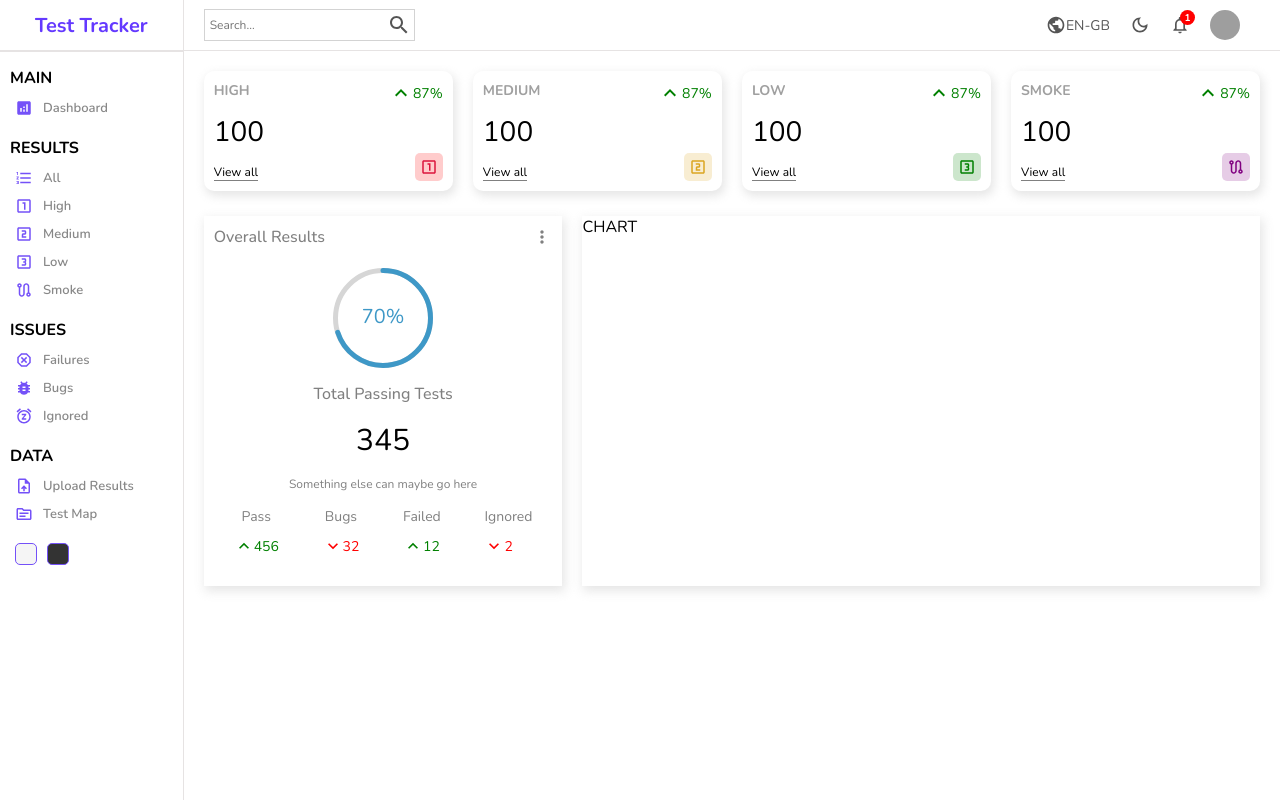
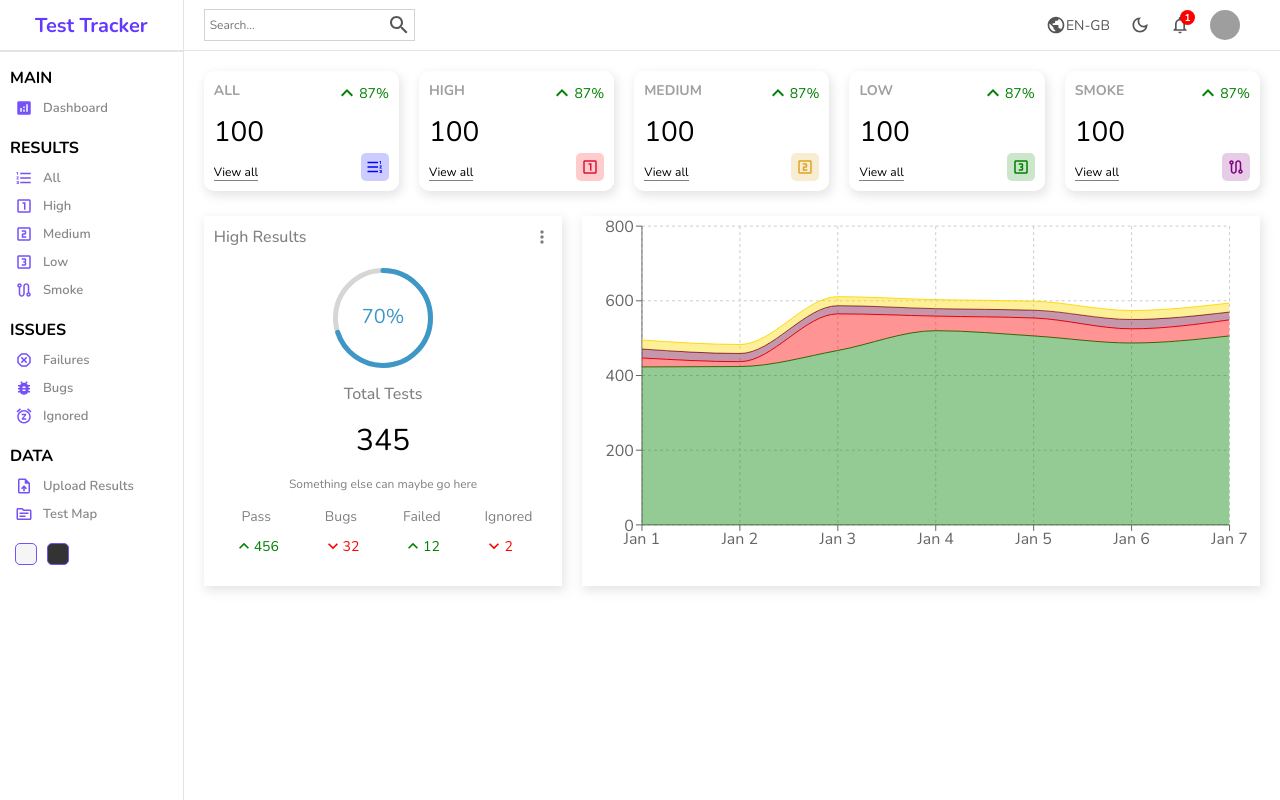
Before and after one commit to robbbowes/react-dashboard, a React (Create React App) app: page / in a window 1280 px wide. Built offline with nearby package versions, Linux system fonts and the light colour scheme; grey boxes are pictures that could not be loaded.

Commit message:
Add chart

```diff
--- a/package.json
+++ b/package.json
@@ -15,6 +15,7 @@
     "react-dom": "^18.2.0",
     "react-router-dom": "^6.4.5",
     "react-scripts": "5.0.1",
+    "recharts": "^2.2.0",
     "sass": "^1.56.2",
     "web-vitals": "^2.1.4"
   },
--- a/src/components/chart/Chart.jsx
+++ b/src/components/chart/Chart.jsx
@@ -1,9 +1,85 @@
 import './chart.scss';
 
+import { AreaChart, Area, XAxis, YAxis, CartesianGrid, Tooltip, ResponsiveContainer } from 'recharts';
+
 const Chart = () => {
+
+    const data = [
+        {
+            name: 'Jan 1',
+            pass: 423,
+            bugs: 24,
+            failed: 24,
+            ignored: 24,
+        },
+        {
+            name: 'Jan 2',
+            pass: 424,
+            bugs: 13,
+            failed: 22,
+            ignored: 24,
+        },
+        {
+            name: 'Jan 3',
+            pass: 467,
+            bugs: 98,
+            failed: 22,
+            ignored: 24,
+        },
+        {
+            name: 'Jan 4',
+            pass: 520,
+            bugs: 39,
+            failed: 20,
+            ignored: 24,
+        },
+        {
+            name: 'Jan 5',
+            pass: 506,
+            bugs: 48,
+            failed: 21,
+            ignored: 24,
+        },
+        {
+            name: 'Jan 6',
+            pass: 487,
+            bugs: 38,
+            failed: 25,
+            ignored: 24,
+        },
+        {
+            name: 'Jan 7',
+            pass: 506,
+            bugs: 43,
+            failed: 21,
+            ignored: 24,
+        },
+    ];
+
     return (
         <div className='chart'>
-            CHART
+            <ResponsiveContainer width="100%" aspect={2 / 1} >
+                <AreaChart
+                    width={500}
+                    height={400}
+                    data={data}
+                    margin={{
+                        top: 10,
+                        right: 30,
+                        left: 0,
+                        bottom: 0,
+                    }}
+                >
+                    <CartesianGrid strokeDasharray="3 3" />
+                    <XAxis dataKey="name" />
+                    <YAxis />
+                    <Tooltip />
+                    <Area type="monotone" dataKey="pass" stackId="1" stroke="rgb(0, 128, 0)" fill="rgb(0, 128, 0, 0.7)" />
+                    <Area type="monotone" dataKey="bugs" stackId="1" stroke="rgb(255, 0, 0)" fill="rgb(255, 0, 0, 0.7)" />
+                    <Area type="monotone" dataKey="failed" stackId="1" stroke="rgb(119, 7, 55)" fill="rgb(119, 7, 55, 0.7)" />
+                    <Area type="monotone" dataKey="ignored" stackId="1" stroke="rgb(253, 218, 13)" fill="rgb(253, 218, 13, 0.7)" />
+                </AreaChart>
+            </ResponsiveContainer>
         </div>
     );
 };
--- a/src/components/featured/Featured.jsx
+++ b/src/components/featured/Featured.jsx
@@ -5,18 +5,18 @@ import KeyboardArrowDownIcon from '@mui/icons-material/KeyboardArrowDown';
 import { CircularProgressbar } from 'react-circular-progressbar';
 import 'react-circular-progressbar/dist/styles.css';
 
-const Featured = () => {
+const Featured = ({ featured }) => {
     return (
         <div className='featured'>
             <div className="top">
-                <h1 className="title">Overall Results</h1>
+                <h1 className="title">{featured} Results</h1>
                 <MoreVertIcon fontSize="small" />
             </div>
             <div className="bottom">
                 <div className="featured-chart">
                     <CircularProgressbar value={70} text="70%" strokeWidth={5} />
                 </div>
-                <p className="title">Total Passing Tests</p>
+                <p className="title">Total Tests</p>
                 <p className="amount">345</p>
                 <p className="description">Something else can maybe go here</p>
                 <div className="summary">
--- a/src/components/widget/Widget.jsx
+++ b/src/components/widget/Widget.jsx
@@ -1,5 +1,6 @@
 import './widget.scss'
 import KeyboardArrowUpIcon from '@mui/icons-material/KeyboardArrowUp';
+import FormatListNumberedRtlOutlinedIcon from '@mui/icons-material/FormatListNumberedRtlOutlined';
 import LooksOneOutlinedIcon from '@mui/icons-material/LooksOneOutlined';
 import LooksTwoOutlinedIcon from '@mui/icons-material/LooksTwoOutlined';
 import Looks3OutlinedIcon from '@mui/icons-material/Looks3Outlined';
@@ -14,6 +15,12 @@ const Widget = ({ type }) => {
     const percentage = 87;
 
     switch (type) {
+        case "all":
+            data = {
+                title: "ALL",
+                icon: <FormatListNumberedRtlOutlinedIcon className="icon" style={{ color: "blue", backgroundColor: "rgba(0, 0, 255, 0.2)" }} />
+            }
+            break;
         case "high":
             data = {
                 title: "HIGH",
--- a/src/components/widget/widget.scss
+++ b/src/components/widget/widget.scss
@@ -18,6 +18,7 @@
             font-weight: bold;
             font-size: 14px;
             color: rgb(160, 160, 160);
+            cursor: pointer;
         }
 
         .counter {
@@ -29,6 +30,7 @@
             width: max-content;
             font-size: 12px;
             border-bottom: 1px solid gray;
+            cursor: pointer;
         }
 
         .percentage {
--- a/src/pages/home/Home.jsx
+++ b/src/pages/home/Home.jsx
@@ -6,19 +6,24 @@ import Widget from '../../components/widget/Widget';
 import './home.scss'
 
 const Home = () => {
+
+    // temporary
+    const featuredChart = "High";
+
     return (
         <div className='home'>
             <Sidebar />
-            <div className="homeContainer">
+            <div className="home-container">
                 <Navbar />
                 <div className="widgets">
+                    <Widget type="all" />
                     <Widget type="high" />
                     <Widget type="medium" />
                     <Widget type="low" />
                     <Widget type="smoke" />
                 </div>
                 <div className="charts">
-                    <Featured />
+                    <Featured featured={featuredChart} />
                     <Chart />
                 </div>
             </div>
--- a/src/pages/home/home.scss
+++ b/src/pages/home/home.scss
@@ -1,7 +1,7 @@
 .home{
     display: flex;
 
-    .homeContainer{
+    .home-container{
         flex: 6;
 
         .widgets, .charts {
```
Also changed, not shown: 1 other file (tests, documents, lock files or other folders).
